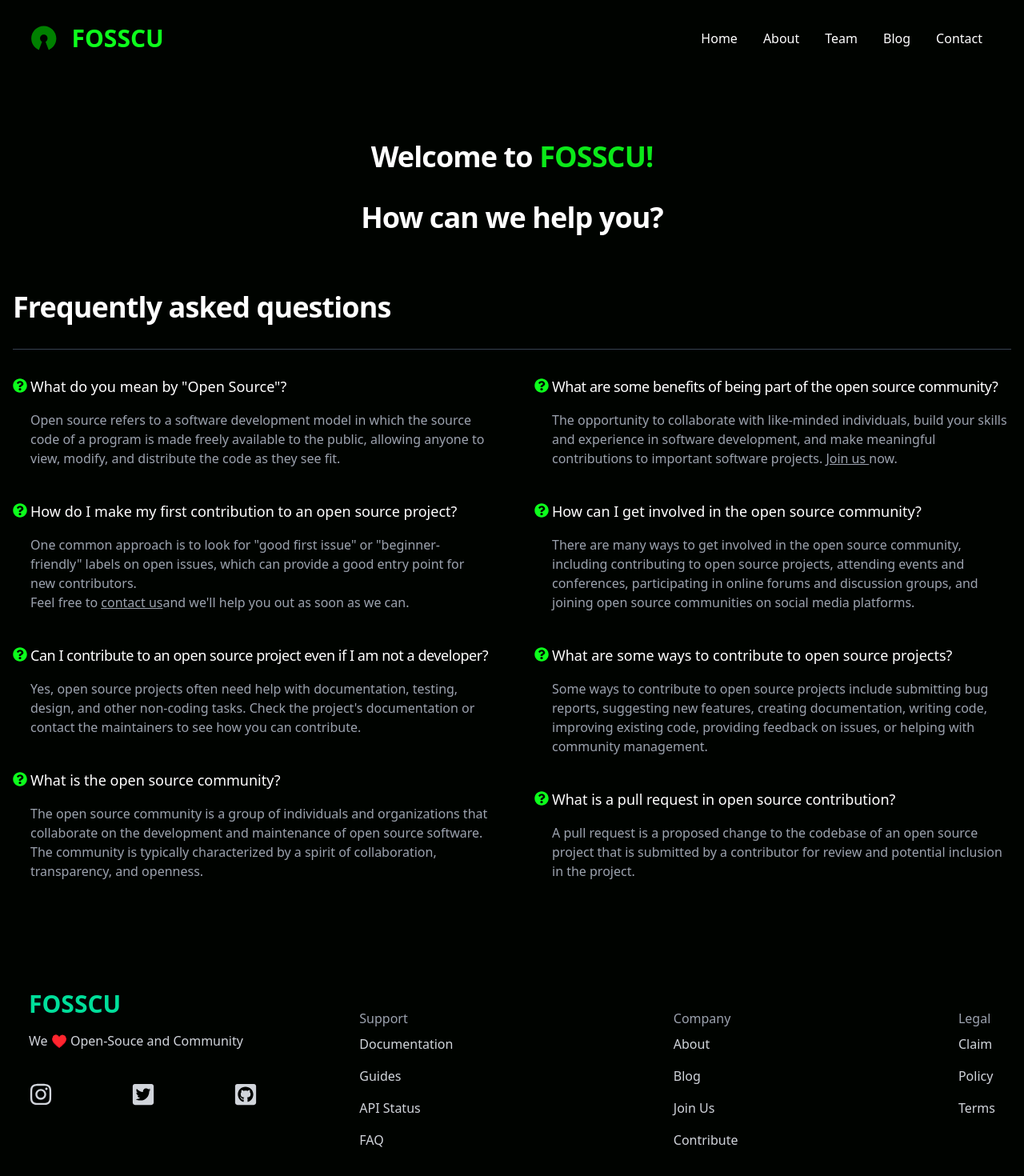
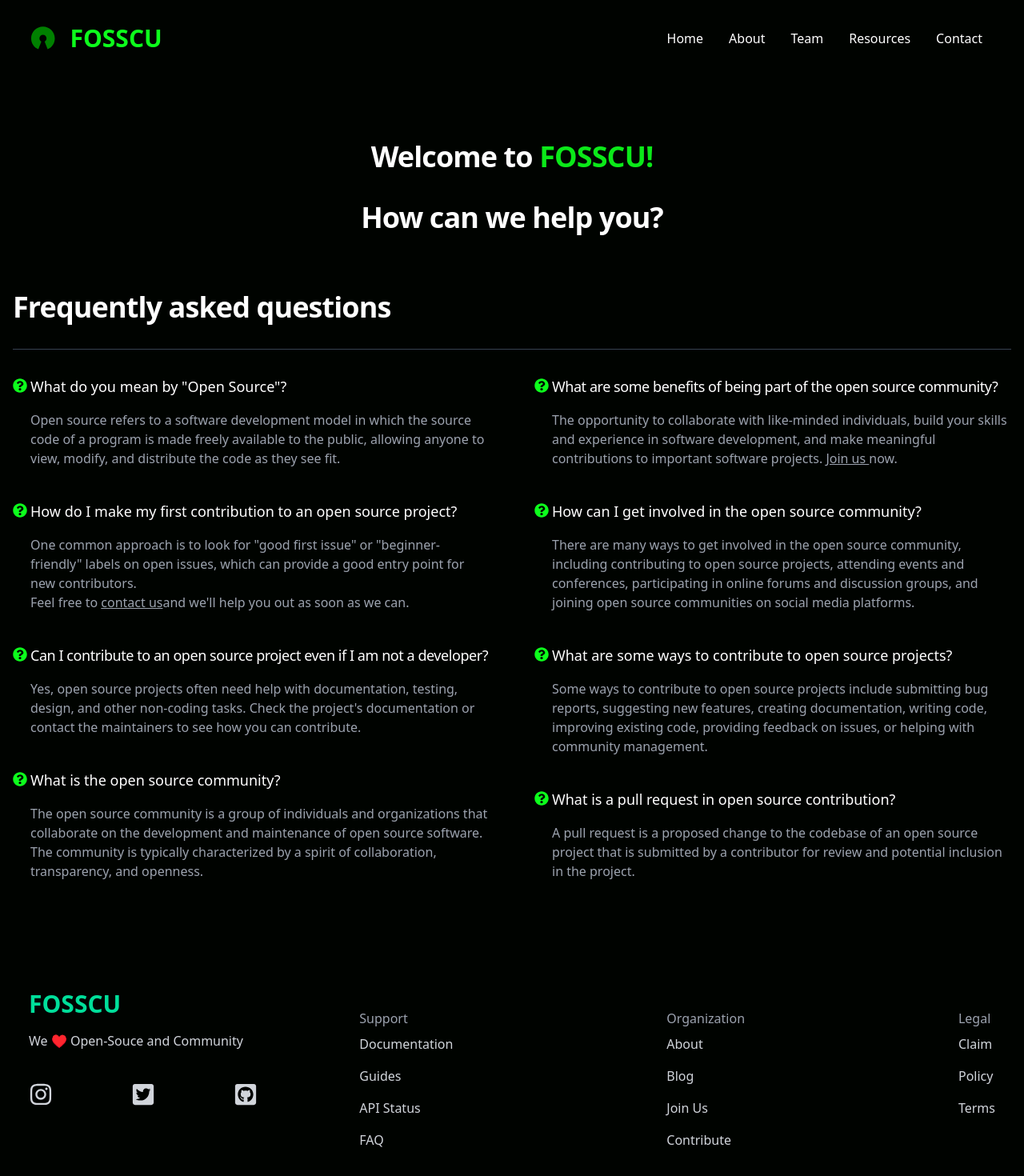
Before and after one commit to FOSS-Community/fosscu.org, a React (Vite) app: page /faq in a window 1280 px wide. Shown: the top 1470 px of the page at 80% size. Built offline with nearby package versions, Linux system fonts and the light colour scheme; the HTML template or start-up script is replaced by a standard one.

Commit message:
Fixed Links and added resources section

```diff
--- a/src/components/Footer.jsx
+++ b/src/components/Footer.jsx
@@ -37,7 +37,7 @@ const Footer = () => {
           </ul>
         </div>
         <div>
-          <h6 className='font-medium text-gray-400'>Company</h6>
+          <h6 className='font-medium text-gray-400'>Organization</h6>
           <ul>
             <a href="/about">
               <li className="py-2 text-sum">About</li>
--- a/src/components/Hero.jsx
+++ b/src/components/Hero.jsx
@@ -64,15 +64,15 @@ function Hero() {
                 loop
               />
             </div>
-            <a
+              <button className="bg-[#0DFF1C] w-[200px] rounded-md font-medium my-6 mx-auto py-3 text-black">
+              <a
               href="https://discord.gg/8RQYESyj"
               target="_blank"
               rel="noopener noreferrer"
-            >
-              <button className="bg-[#0DFF1C] w-[200px] rounded-md font-medium my-6 mx-auto py-3 text-black">
+              >
                 Join Us 🤝
+              </a>
               </button>
-            </a>
           </div>
         </div>
       </div>
--- a/src/components/Navbar.jsx
+++ b/src/components/Navbar.jsx
@@ -47,7 +47,7 @@ const Navbar = () => {
             <Link to="/team"> Team </Link>{" "}
           </li>
           <li className="p-4">
-            <a href="https://fosscu-blog.vercel.app/">Blog</a>
+            <a href="/buiding">Resources</a>
           </li>
           <li className="p-4">
             <Link to="/contact">Contact</Link>
```
